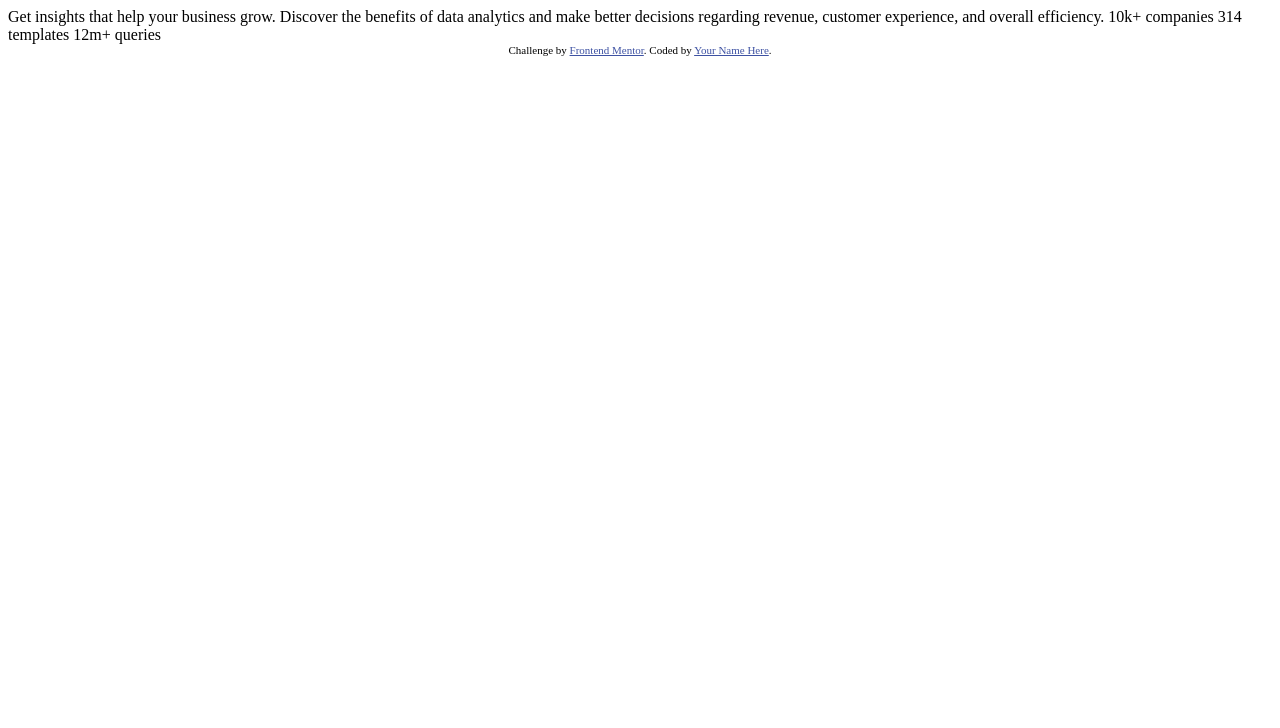
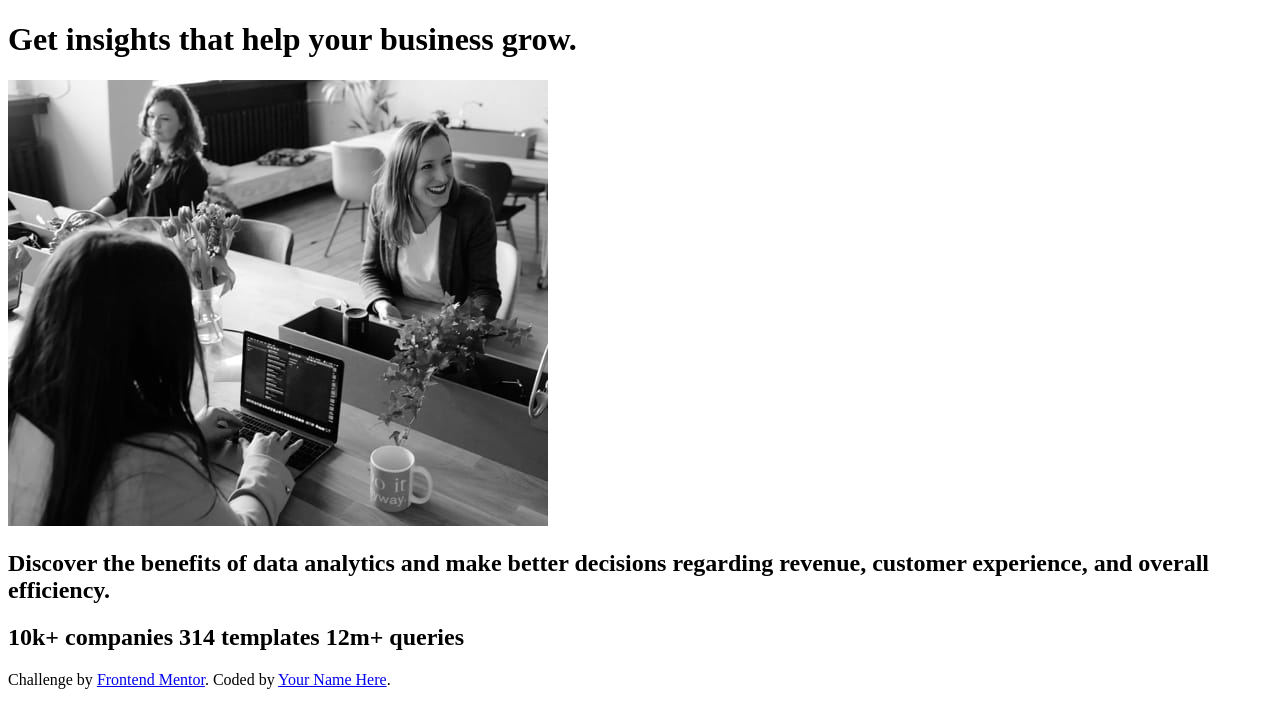
Before and after one commit to TwoThreeTwo/stats-preview-card-component, a plain HTML site: page index.html in a window 1280 px wide. Drawn offline with Linux system fonts and the light colour scheme.

Commit message:
done html code

```diff
--- a/index.html
+++ b/index.html
@@ -3,27 +3,27 @@
 <head>
   <meta charset="UTF-8">
   <meta name="viewport" content="width=device-width, initial-scale=1.0"> <!-- displays site properly based on user's device -->
-
   <link rel="icon" type="image/png" sizes="32x32" href="./images/favicon-32x32.png">
-
   <title>Frontend Mentor | Stats preview card component</title>
-
-  <!-- Feel free to remove these styles or customise in your own stylesheet 👍 -->
-  <style>
-    .attribution { font-size: 11px; text-align: center; }
-    .attribution a { color: hsl(228, 45%, 44%); }
-  </style>
 </head>
 <body>
 
-  Get insights that help your business grow.
+  <div class="text">
+    <h1 class="title-text">  Get insights that help your business grow.</h1>
 
-  Discover the benefits of data analytics and make better decisions regarding revenue, customer
-  experience, and overall efficiency.
+    <img src="images/image-header-desktop.jpg" alt="Provides an image of cooperative people working.">
 
-  10k+ companies
-  314 templates
-  12m+ queries
+  <h2 class="description-text">Discover the benefits of data analytics and make better decisions regarding revenue, customer
+    experience, and overall efficiency.
+  </h2>
+
+  <h2 class="number-description">
+    10k+ companies
+    314 templates
+    12m+ queries
+  </h2>
+  </div>
+
 
   <div class="attribution">
     Challenge by <a href="https://www.frontendmentor.io?ref=challenge" target="_blank">Frontend Mentor</a>.
```
